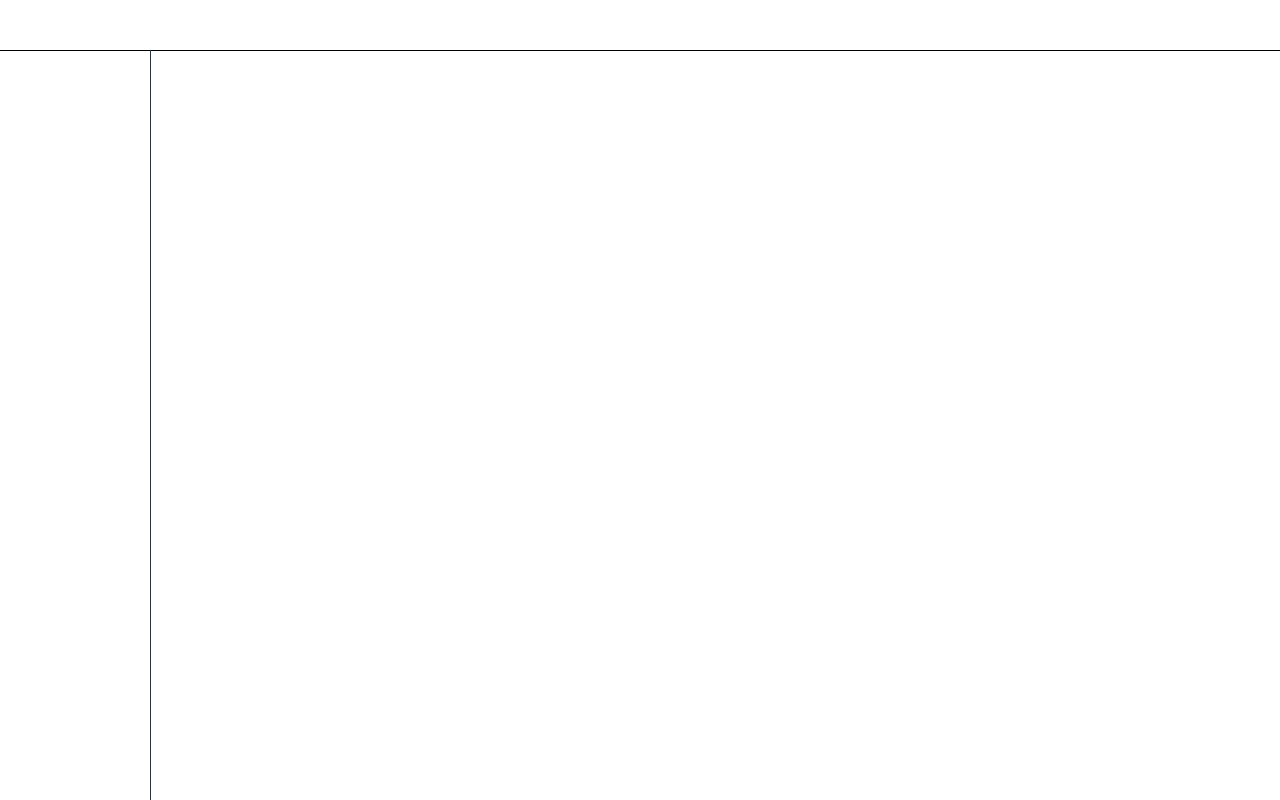
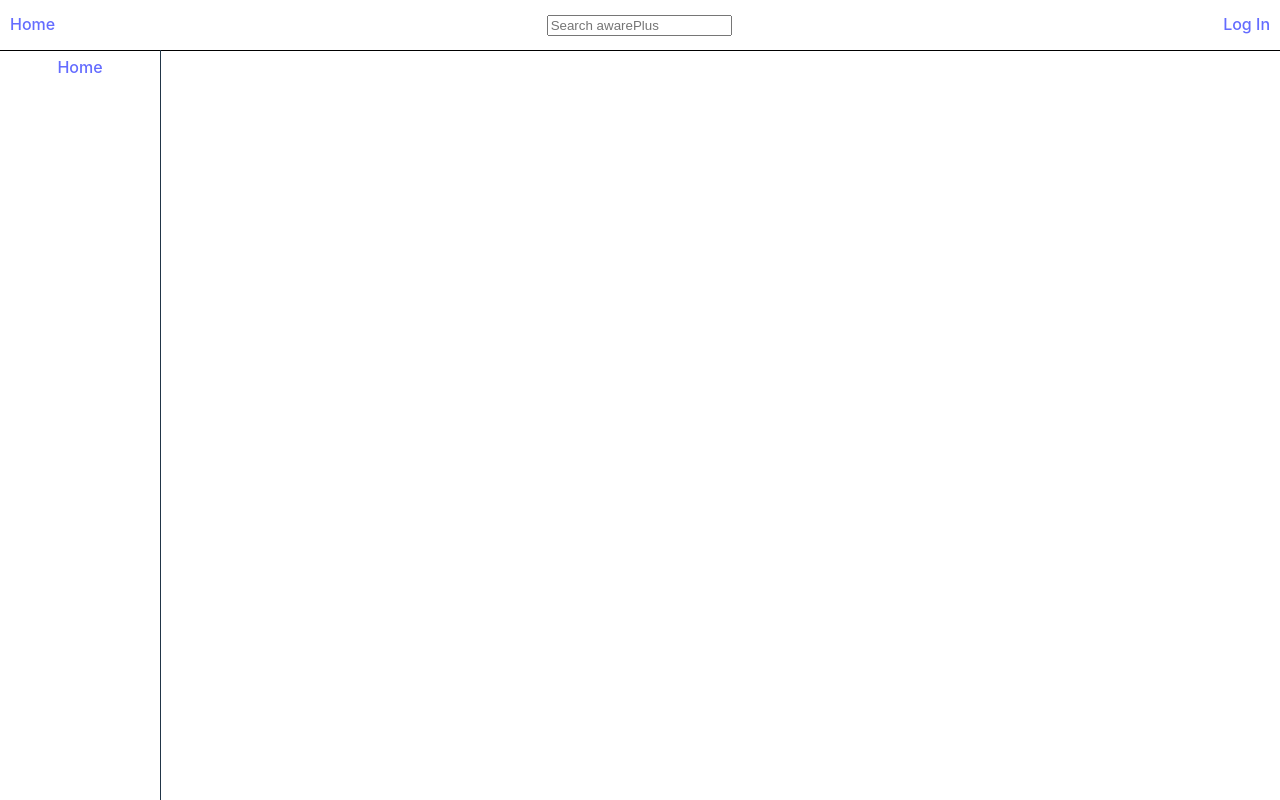
Before and after one commit to th3redwolf/aware-Plus, a React (Vite) app in the folder aware-Plus/: page / in a window 1280 px wide. Built offline with nearby package versions, Linux system fonts and the light colour scheme.

Commit message:
basic layout update
+ added simple search bar, home link, and log in link

```diff
--- a/aware-Plus/src/App.css
+++ b/aware-Plus/src/App.css
@@ -54,6 +54,40 @@
     border-bottom: 1px solid #000;
 }
 
+.header-nav {
+    display: flex;
+    align-items: center;
+    justify-content: space-between;
+    padding: 0 10px;
+}
+
+.header-home {
+    padding: 12px 0px 0px 0px;
+}
+
+/*search bar label hidden*/
+.visually-hidden {
+    position: absolute;
+    width: 1px;
+    height: 1px;
+    padding: 0;
+    margin: -1px;
+    overflow: hidden;
+    clip: rect(0,0,0,0);
+    border: 0;
+}
+
+.search-bar {
+    flex-grow: 1;
+    text-align: center;
+    padding: 12px 0px 0px 0px;
+}
+
+.header-login {
+    align-items: center;
+    padding: 12px 0px 0px 0px;
+}
+
 .side-nav {
     position: fixed;
     top: 50px;
@@ -61,4 +95,5 @@
     bottom: 0;
     width: 150px;
     border-right: 1px solid;
+    padding: 5px;
 }
--- a/aware-Plus/src/components/NavBars.jsx
+++ b/aware-Plus/src/components/NavBars.jsx
@@ -6,8 +6,25 @@ const HeaderBar = () => {
     return (
         <div className="header-bar">
             <header>
-                <nav>
-
+                <nav className="header-nav">
+                    <div className="header-home">
+                        <Link to="/">
+                            Home
+                        </Link>
+                    </div>
+                    <div className="search-bar">
+                        <label htmlFor="Search" className="visually-hidden">Search awarePlus</label>
+                        <input
+                            type="text"
+                            placeholder="Search awarePlus"
+                            onChange={(e) => search(e.target.value)}
+                        />
+                    </div>
+                    <div className="header-login">
+                        <Link>
+                            Log In
+                        </Link>
+                    </div>
                 </nav>
             </header>
         </div>
@@ -19,7 +36,11 @@ const SideNav = () => {
     return (
         <div className="side-nav">
             <nav>
-
+                <div>
+                    <Link to="/">
+                        Home
+                    </Link>
+                </div>
             </nav>
         </div>
     )
```
